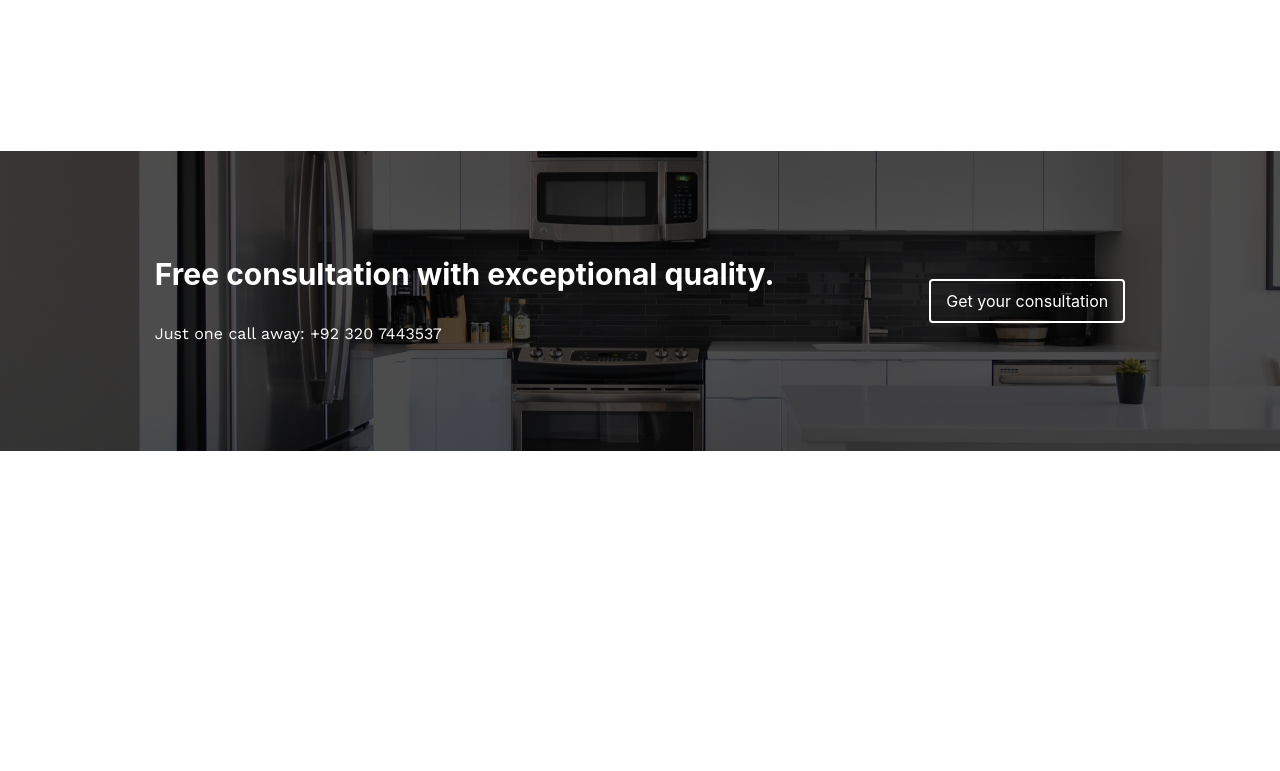
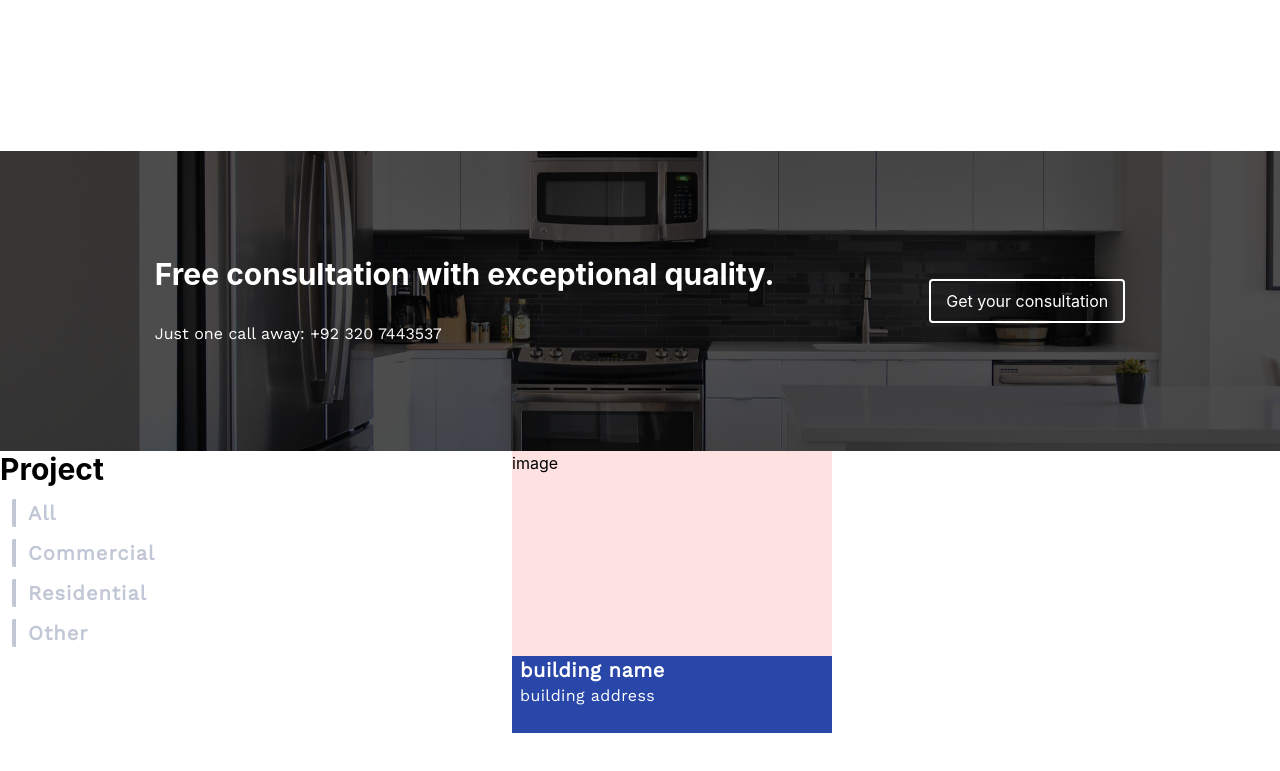
Before and after one commit to AbuHurairah127/2nd-react-ui, a React (Create React App) app: page / in a window 1280 px wide. Shown: the part 3180-3951 px from the top of the page. Before the commit the page ends 3675 px from the top, so only its background shows below. Built offline with nearby package versions, Linux system fonts and the light colour scheme.

Commit message:
projects navbar completed basic card layout designed

```diff
--- a/src/App.js
+++ b/src/App.js
@@ -7,6 +7,7 @@ import Reasons from "./components/reasons/Reasons";
 import Services from "./components/services/Services";
 import Stats from "./components/stats/Stats";
 import Ads from "./components/ads/Ads";
+import Project from "./components/projects/Project";
 
 function App() {
   return (
@@ -18,6 +19,7 @@ function App() {
       <Services />
       <Stats />
       <Ads />
+      <Project />
     </div>
   );
 }
--- /dev/null
+++ b/src/components/projects/Project.js
@@ -0,0 +1,24 @@
+import React from "react";
+import ProjectsNavlink from "./projectsNavlink/ProjectsNavlink";
+import { projectNavlinkData } from "../../constant/Data";
+import ProjectsCard from "./projectsCard/ProjectsCard";
+const Project = () => {
+  return (
+    <div className="h-[100vh] min-w-[30vw] flex justify-between">
+      <div className="left">
+        <h1 className="project-heading text-2xl font-bold xl:text-3xl">
+          Project
+        </h1>
+        {projectNavlinkData.map((item, index) => (
+          <ProjectsNavlink key={index} item={item.title} />
+        ))}
+        <ProjectsNavlink />
+      </div>
+      <div className="right w-[60vw] flex flex-wrap">
+        <ProjectsCard />
+      </div>
+    </div>
+  );
+};
+
+export default Project;
--- /dev/null
+++ b/src/components/projects/projectsCard/ProjectsCard.js
@@ -0,0 +1,27 @@
+import React from "react";
+
+const ProjectsCard = () => {
+  return (
+    <div className="w-[25vw] h-[22vw] bg-red-100">
+      <div className="w-full h-[16vw] ">image</div>
+      <div className="bg-[#2947A9] w-full h-[6vw]">
+        <p
+          className="building-name px-2 text-white text-xl font-semibold tracking-wide"
+          style={{
+            fontFamily: "work sans",
+          }}
+        >
+          building name
+        </p>
+        <p
+          className="building-address px-2 text-white text-base tracking-wide"
+          style={{ fontFamily: "work sans" }}
+        >
+          building address
+        </p>
+      </div>
+    </div>
+  );
+};
+
+export default ProjectsCard;
--- /dev/null
+++ b/src/components/projects/projectsNavlink/ProjectsNavlink.js
@@ -0,0 +1,18 @@
+import React from "react";
+
+const ProjectsNavlink = (props) => {
+  return (
+    <div className="flex space-x-3 xl:space-x-5 cursor-pointer items-center">
+      <p
+        className="font-bold tracking-wider mt-3 border-l-4 rounded-sm border-l-[#C2C7D6] text-[#C2C7D6] hover:font-bold hover:border-l-[#2947A9] hover:text-[#2947A9]  pl-3 ml-3 xl:text-xl"
+        style={{
+          fontFamily: "work sans",
+        }}
+      >
+        {props.item}
+      </p>
+    </div>
+  );
+};
+
+export default ProjectsNavlink;
--- a/src/constant/Data.js
+++ b/src/constant/Data.js
@@ -61,3 +61,12 @@ export const servicesData = [
     text: "Electric",
   },
 ];
+// Projects Nav Link
+export const projectNavlinkData = [
+  { title: "All" },
+  { title: "Commercial" },
+  { title: "Residential" },
+  { title: "Other" },
+];
+// Projects Cards Data
+export const projectsCardData = [{}];
```
